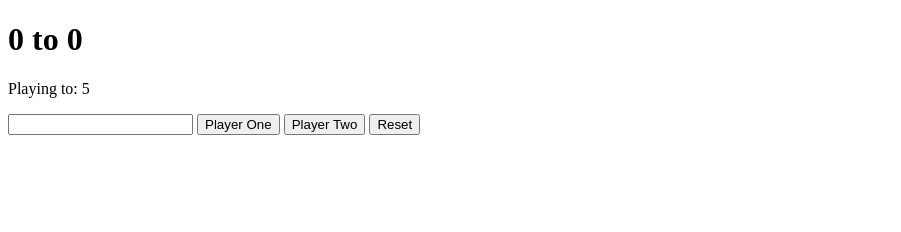
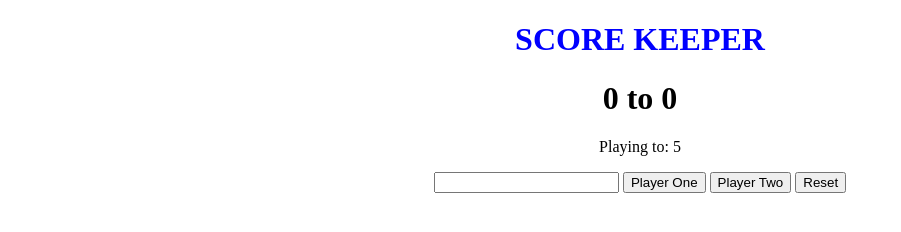
Before and after one commit to G-Ennis/score-keeper, a plain HTML site: page index.html in a window 1280 px wide. Shown: the whole page, without its empty margins (0-901 px from the left). Drawn offline with Linux system fonts and the light colour scheme.

Commit message:
Added some styling and continuation function to reset button

```diff
--- a/index.html
+++ b/index.html
@@ -8,6 +8,7 @@
     <link rel="stylesheet" type="text/css" href="scorekeeper.css">
 </head>
 <body>
+    <h1 class="heading">SCORE KEEPER</h1>
     <h1><span id="p1Display">0</span> to <span id="p2Display">0</span></h1> <!--Wrapped scores with span to manipulate them separately-->
     <p>Playing to: 5</p>
 
--- a/scorekeeper.css
+++ b/scorekeeper.css
@@ -1,3 +1,9 @@
 .winner{
     color:green;
 }
+body{
+    text-align: center;
+}
+.heading{
+    color: blue;
+}
--- a/scorekeeper.js
+++ b/scorekeeper.js
@@ -36,5 +36,5 @@ resetButton.addEventListener("click", function(){
     p2Display.textContent = 0;
     p1Display.classList.remove("winner");
     p2Display.classList.remove("winner");
-
+    gameOver = false;
 });
```
